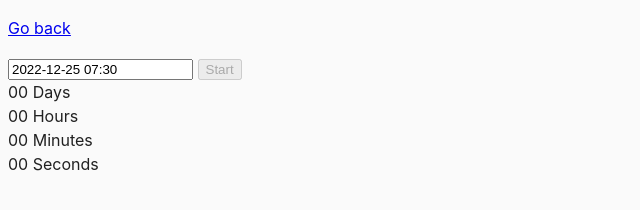
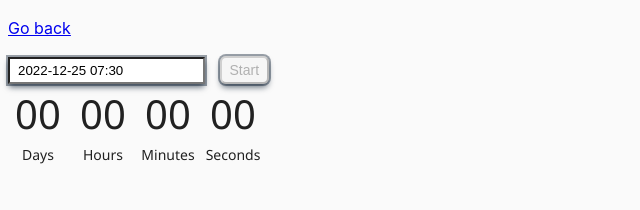
Before and after one commit to Siryi-Oleksandr/goit-js-hw-09, a website built with Parcel: page src/02-timer.html in a window 1280 px wide. Shown: the whole page, without its empty margins (0-640 px from the left). Built offline with nearby package versions, Linux system fonts and the light colour scheme.

Commit message:
have done 2 task

```diff
--- a/package.json
+++ b/package.json
@@ -19,7 +19,8 @@
   },
   "dependencies": {
     "flatpickr": "^4.6.13",
-    "modern-normalize": "^1.1.0"
+    "modern-normalize": "^1.1.0",
+    "notiflix": "^3.2.5"
   },
   "devDependencies": {
     "@parcel/transformer-sass": "^2.6.0",
--- a/src/02-timer.html
+++ b/src/02-timer.html
@@ -10,7 +10,7 @@
     <p><a href="index.html">Go back</a></p>
 
     <input type="text" id="datetime-picker" />
-    <button type="button" data-start>Start</button>
+    <button class="btn-timer" type="button" data-start>Start</button>
 
     <div class="timer">
       <div class="field">
--- a/src/css/common.css
+++ b/src/css/common.css
@@ -42,3 +42,50 @@ img {
   transform: translateX(-50%);
   transform: translateY(-50%);
 }
+
+.timer {
+  display: flex;
+  gap: 5px;
+}
+
+.timer span {
+  display: block;
+  justify-content: center;
+  align-items: center;
+  text-align: center;
+}
+
+.value {
+  font-size: 40px;
+  font-weight: 400;
+  font-family: 'Segoe UI';
+}
+.label {
+  font-size: 14px;
+  font-weight: 500;
+  font-family: 'Segoe UI';
+  user-select: none;
+}
+.field {
+  width: 60px;
+}
+.btn-timer {
+  border-radius: 6px;
+  /* border-color: transparent; */
+  cursor: pointer;
+  padding: 4px 8px;
+
+  font-size: 14px;
+  font-weight: 500;
+  box-shadow: rgba(6, 24, 44, 0.4) 0px 0px 0px 2px,
+    rgba(6, 24, 44, 0.65) 0px 4px 6px -1px,
+    rgba(255, 255, 255, 0.08) 0px 1px 0px inset;
+}
+
+#datetime-picker {
+  margin-right: 10px;
+  padding: 4px 8px;
+  box-shadow: rgba(6, 24, 44, 0.4) 0px 0px 0px 2px,
+    rgba(6, 24, 44, 0.65) 0px 4px 6px -1px,
+    rgba(255, 255, 255, 0.08) 0px 1px 0px inset;
+}
--- a/src/js/02-timer.js
+++ b/src/js/02-timer.js
@@ -1,9 +1,12 @@
-import flatpickr from 'flatpickr';
+import flatpickr from 'flatpickr'; // імпорт інтерфейсу каландаря
+import { Report } from 'notiflix/build/notiflix-report-aio'; // імпорт інтерфейсу повідомлень
 // Додатковий імпорт стилів
 import 'flatpickr/dist/flatpickr.min.css';
+import 'flatpickr/dist/themes/dark.css';
 
 //вибірка елементів сторінки
 const startBtn = document.querySelector('button[data-start]');
+const input = document.querySelector('#datetime-picker');
 const daysEl = document.querySelector('span[data-days]');
 const hoursEl = document.querySelector('span[data-hours]');
 const minutesEl = document.querySelector('span[data-minutes]');
@@ -22,16 +25,13 @@ const options = {
     const deltaTime = futureTime - startTime;
     if (deltaTime > 0) {
       startBtn.removeAttribute('disabled');
-    } else startBtn.setAttribute('disabled', true);
+    } else {
+      Report.failure('Please choose a date in the future', '', 'Okey');
+      startBtn.setAttribute('disabled', true);
+    }
   },
 };
 flatpickr('#datetime-picker', options); // ініціалізація календаря
-
-// додаємо прослуховувача
-startBtn.addEventListener('click', onStartBtnClick);
-
-//  Код
-startBtn.setAttribute('disabled', true);
 
 const timer = {
   start() {
@@ -40,16 +40,27 @@ const timer = {
       const deltaTime = futureTime - startTime;
 
       const time = convertMs(deltaTime);
-      updateClockFace(time);
+      if (deltaTime > 0) {
+        updateClockFace(time);
+      }
     }, 1000);
+
+    startBtn.setAttribute('disabled', true);
+    input.setAttribute('disabled', true);
   },
 };
 
+// додаємо прослуховувача
+startBtn.addEventListener('click', timer.start.bind(timer));
+
+//  Код
+startBtn.setAttribute('disabled', true);
+
 // сет функцій
 
-function onStartBtnClick() {
-  timer.start();
-}
+// function onStartBtnClick() {
+//   timer.start();
+// }
 
 function convertMs(ms) {
   // Number of milliseconds per unit of time
```
Also changed, not shown: 1 other file.
